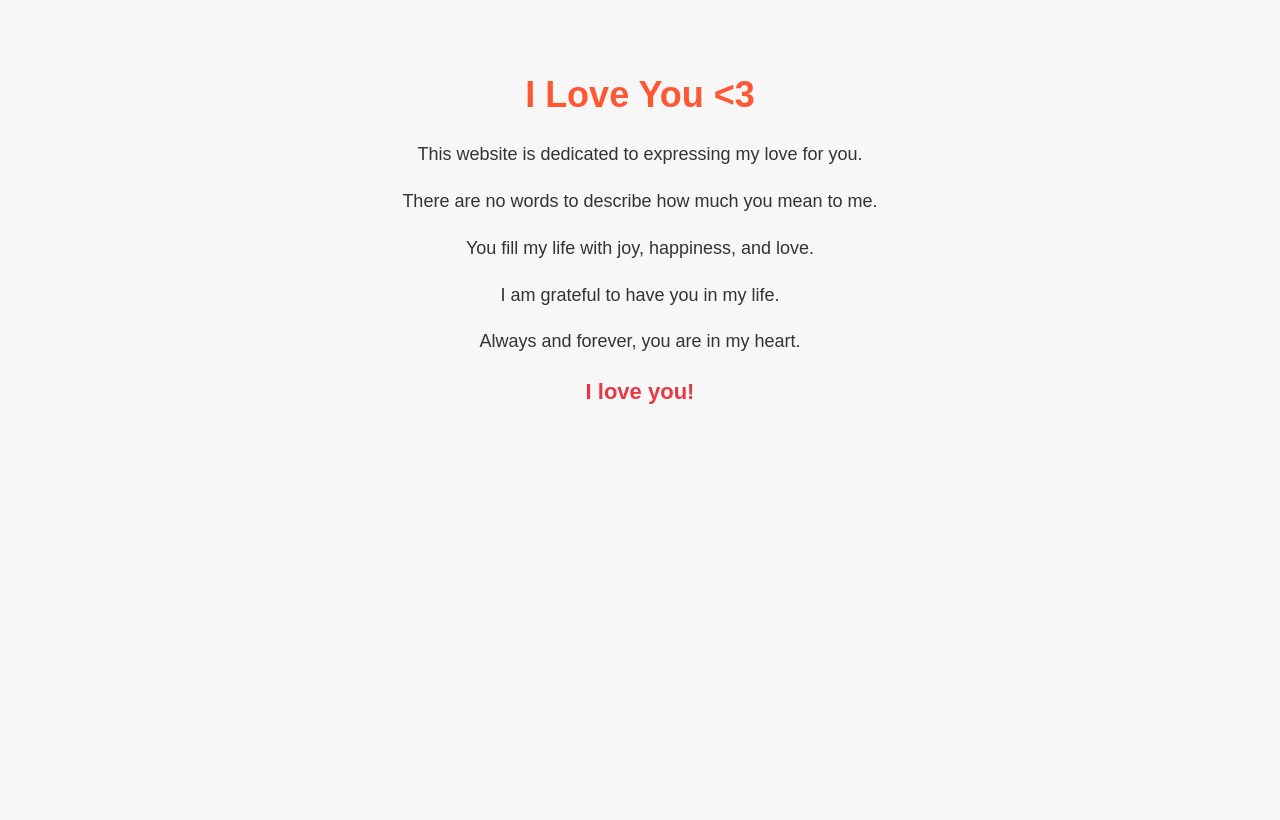
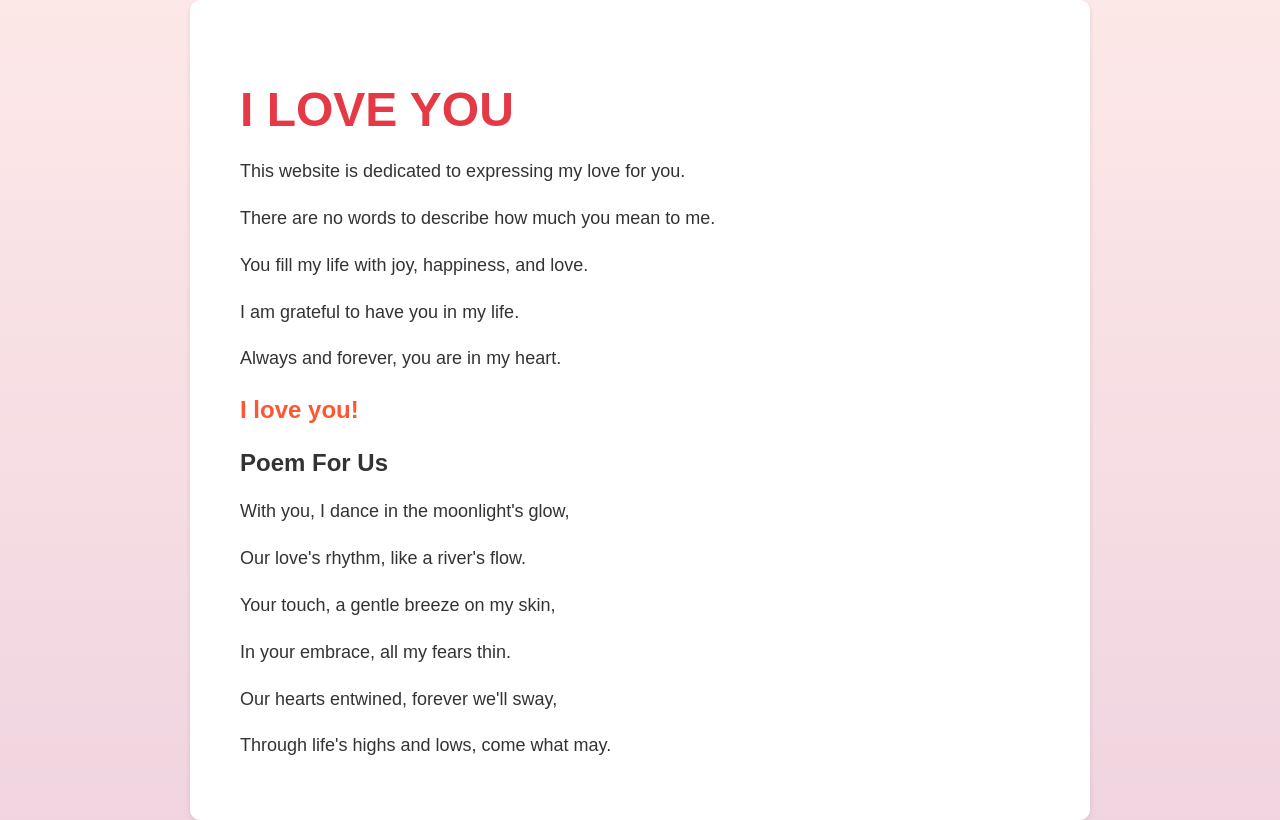
Before and after one commit to govardhanan-gv/For-Loved-One, a plain HTML site: page index.html in a window 1280 px wide. Drawn offline with Linux system fonts and the light colour scheme.

Commit message:
Update index.html

```diff
--- a/index.html
+++ b/index.html
@@ -1,25 +1,31 @@
 <!DOCTYPE html>
 <html>
 <head>
-    <title>I Love You</title>
+    <title>I Love You Nif <3</title>
     <meta name="viewport" content="width=device-width, initial-scale=1.0">
     <style>
         body {
             font-family: Arial, sans-serif;
-            background-color: #f7f7f7;
+            background: linear-gradient(to bottom, #fde8e8, #f0d5e0);
             color: #333;
             margin: 0;
             padding: 0;
         }
 
         div {
-            text-align: center;
+            max-width: 800px;
+            margin: 0 auto;
             padding: 50px;
+            background-color: #fff;
+            border-radius: 10px;
+            box-shadow: 0 2px 5px rgba(0, 0, 0, 0.1);
         }
 
         h1 {
-            color: #ff5733;
-            font-size: 36px;
+            color: #e63946;
+            font-size: 48px;
+            text-transform: uppercase;
+            margin-bottom: 20px;
         }
 
         p {
@@ -29,14 +35,14 @@
         }
 
         strong {
-            font-size: 22px;
-            color: #e63946;
+            font-size: 24px;
+            color: #ff5733;
         }
 
         /* Responsive styles for screens up to 768px */
         @media (max-width: 768px) {
             h1 {
-                font-size: 28px;
+                font-size: 36px;
             }
 
             p {
@@ -48,20 +54,28 @@
             }
 
             div {
-                padding: 20px;
+                padding: 30px;
             }
         }
     </style>
 </head>
 <body>
     <div>
-        <h1>I Love You <3 </h1>
+        <h1>I Love You</h1>
         <p>This website is dedicated to expressing my love for you.</p>
         <p>There are no words to describe how much you mean to me.</p>
         <p>You fill my life with joy, happiness, and love.</p>
         <p>I am grateful to have you in my life.</p>
         <p>Always and forever, you are in my heart.</p>
         <p><strong>I love you!</strong></p>
+
+        <h2>Poem For Us</h2>
+        <p>With you, I dance in the moonlight's glow,</p>
+        <p>Our love's rhythm, like a river's flow.</p>
+        <p>Your touch, a gentle breeze on my skin,</p>
+        <p>In your embrace, all my fears thin.</p>
+        <p>Our hearts entwined, forever we'll sway,</p>
+        <p>Through life's highs and lows, come what may.</p>
     </div>
 </body>
 </html>
```
